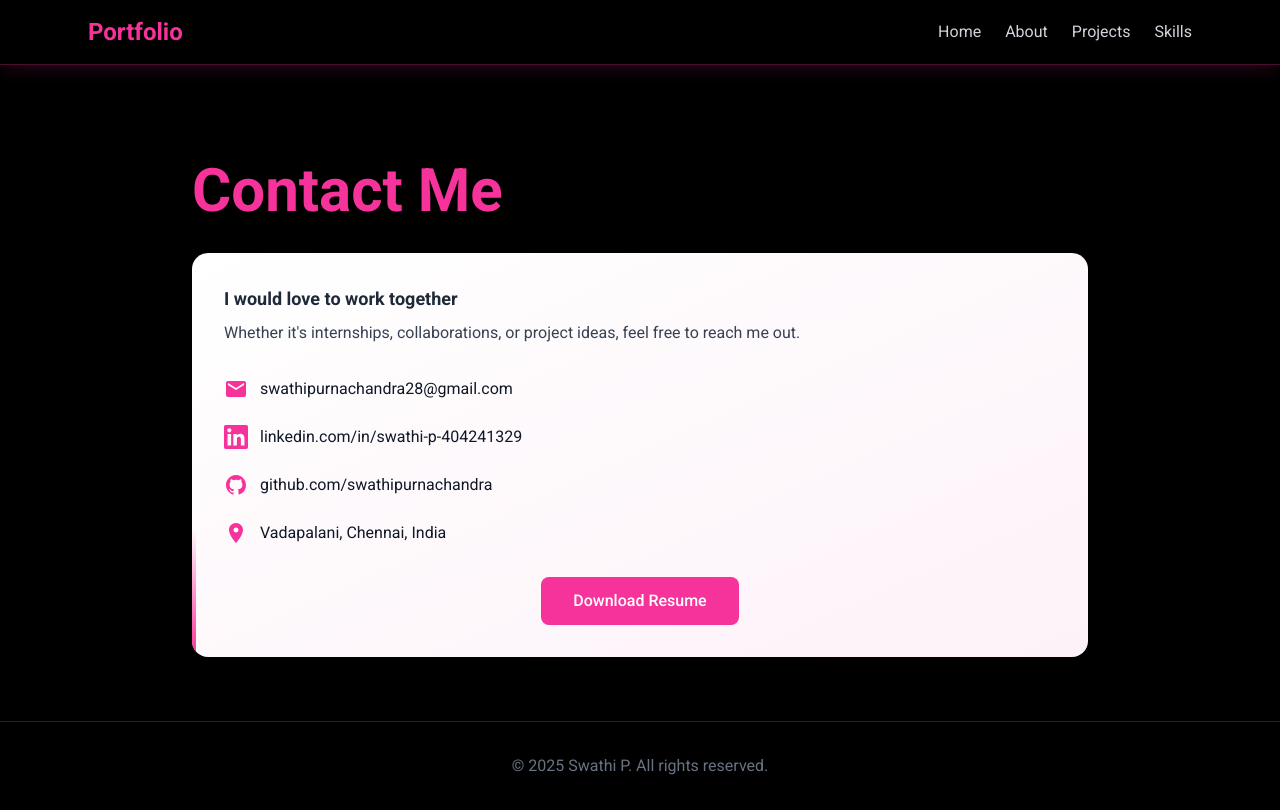
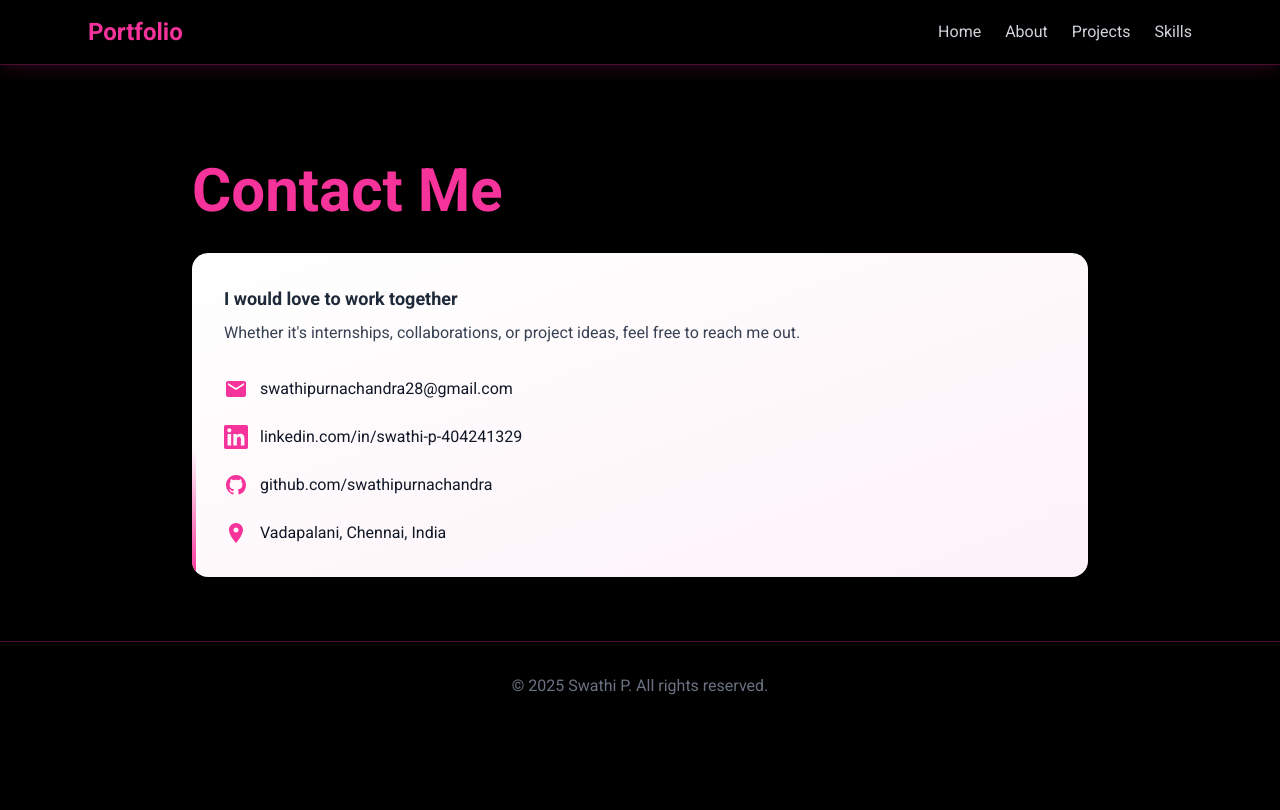
Before and after one commit to swathipurnachandra/Portfolio, a Next.js app: page /contact in a window 1280 px wide. Built offline with nearby package versions, Linux system fonts and the light colour scheme.

Commit message:
Changed few stuff

```diff
--- a/src/app/contact/page.js
+++ b/src/app/contact/page.js
@@ -102,17 +102,6 @@ export default function Contact() {
                                     <span className="text-gray-900">Vadapalani, Chennai, India</span>
                                 </div>
                             </div>
-
-                            {/* Resume Download */}
-                            <div className="mt-8 flex justify-center">
-                                <a
-                                    href="/Swathi_P_Resume.pdf"
-                                    download
-                                    className="inline-block px-8 py-3 bg-pink-500 hover:bg-pink-600 text-white rounded-lg transition-colors font-medium text-center"
-                                >
-                                    Download Resume
-                                </a>
-                            </div>
                         </div>
                     </div>
                 </div>
--- a/src/app/page.js
+++ b/src/app/page.js
@@ -36,9 +36,9 @@ export default function Home() {
                   <span className="relative z-10">View Projects</span>
                   <div className="absolute inset-0 bg-pink-600 opacity-0 group-hover:opacity-100 transition-opacity"></div>
                 </Link>
-                <Link href="/about" className="group relative px-6 sm:px-8 py-3 sm:py-4 bg-transparent hover:bg-pink-500/10 rounded-full transition-all font-medium border-2 border-pink-500/30 hover:border-pink-500/50 inline-block text-center whitespace-nowrap min-w-[140px]">
-                  <span className="text-pink-500">Browse Portfolio</span>
-                </Link>
+                <a href="/Swathi_P_Resume.pdf" download className="group relative px-6 sm:px-8 py-3 sm:py-4 bg-transparent hover:bg-pink-500/10 rounded-full transition-all font-medium border-2 border-pink-500/30 hover:border-pink-500/50 inline-block text-center whitespace-nowrap min-w-[140px]">
+                  <span className="text-pink-500">Download Resume</span>
+                </a>
               </div>
             </div>
 
```
